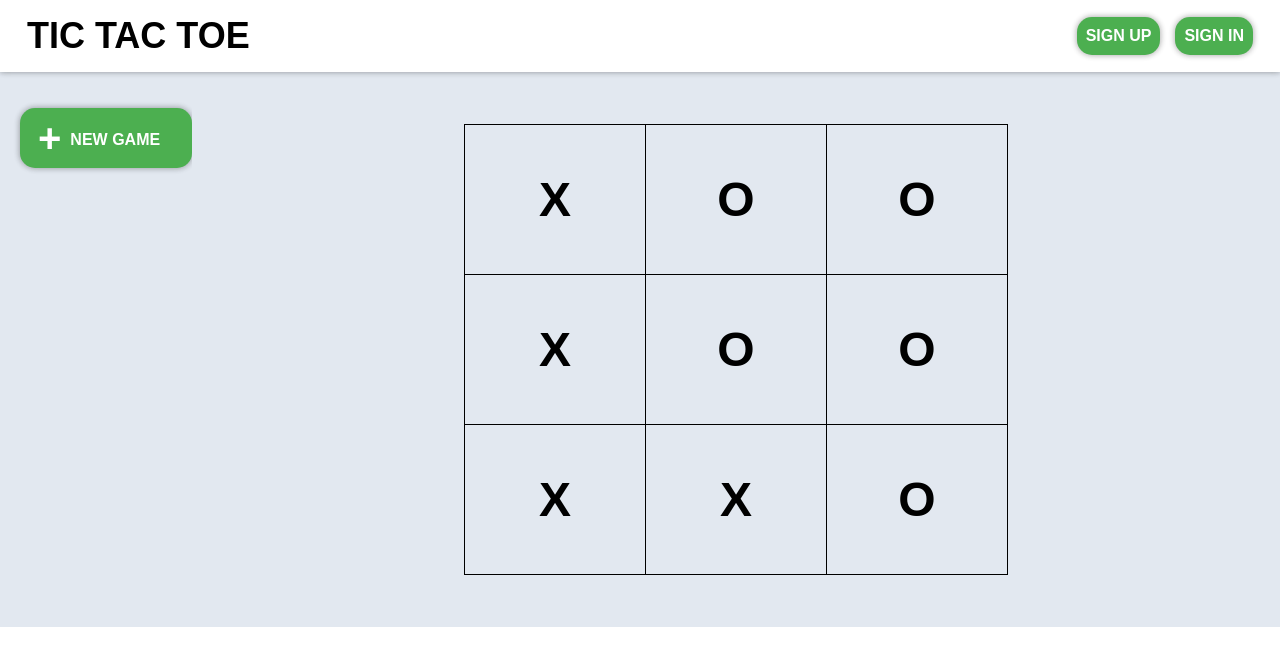
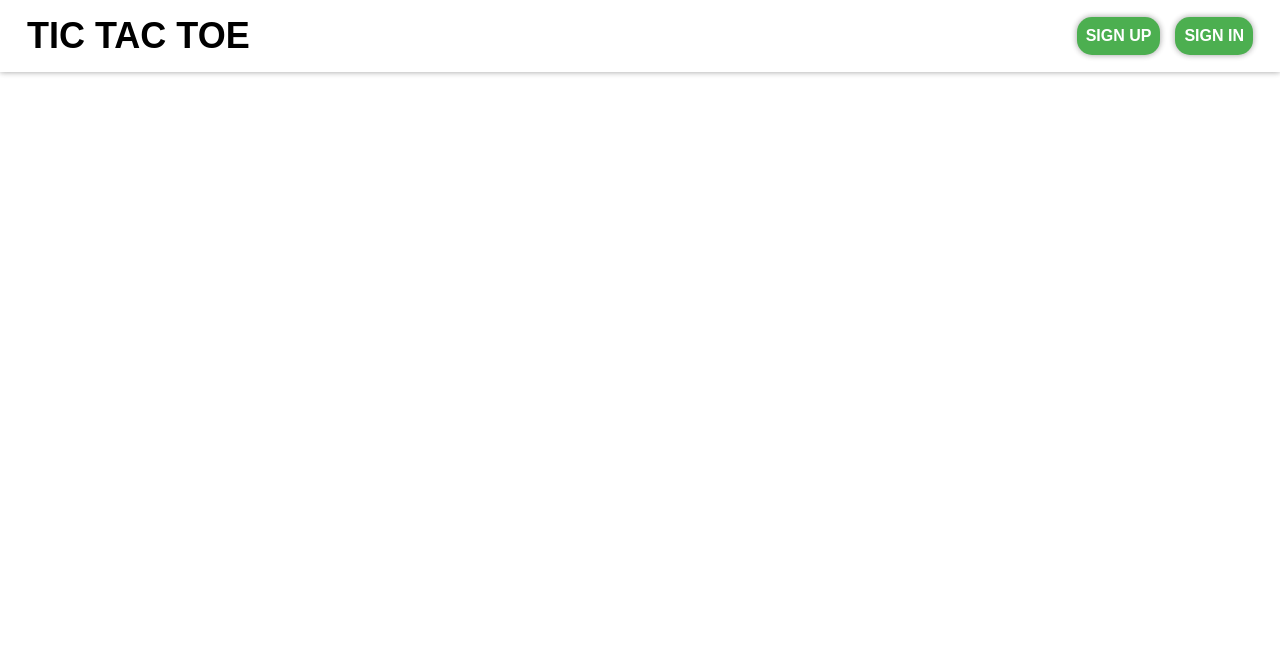
Before and after one commit to ksh009/top-tic-tac-toe, a plain HTML site: page index.html in a window 1280 px wide. Drawn offline with Linux system fonts and the light colour scheme.

Commit message:
Clean up html

```diff
--- a/index.html
+++ b/index.html
@@ -25,42 +25,7 @@
 				</header>
 
 				<main class="grid-container">
-					<div class="sidebar">
-						<button id="newGameBtn">
-							<p class="game-btn-text">NEW GAME</p>
-						</button>
-					</div>
-					<div class="game-board-container">
-						<table>
-							<tr>
-								<td></td>
-								<td></td>
-								<td></td>
-							</tr>
-							<tr>
-								<td></td>
-								<td></td>
-								<td></td>
-							</tr>
-							<tr>
-								<td></td>
-								<td></td>
-								<td></td>
-							</tr>
-						</table>
 
-						<!-- <div class="board">
-							<div class="square"></div>
-							<div class="square"></div>
-							<div class="square"></div>
-							<div class="square"></div>
-							<div class="square"></div>
-							<div class="square"></div>
-							<div class="square"></div>
-							<div class="square"></div>
-							<div class="square"></div>
-						</div> -->
-					</div>
 				</main>
 
 				<script src="script.js"></script>
@@ -68,15 +33,3 @@
 		</html>
 	</body>
 </html>
-
-<!--
-
-	Set up your project with HTML, CSS and Javascript files and get the Git repo all set up.
-	You’re going to store the gameboard as an array inside of a Gameboard object, so start there! Your players are also going to be stored in objects, and you’re probably going to want an object to control the flow of the game itself.
-	Your main goal here is to have as little global code as possible. Try tucking everything away inside of a module or factory. Rule of thumb: if you only ever need ONE of something (gameBoard, displayController), use a module. If you need multiples of something (players!), create them with factories.
-	Set up your HTML and write a JavaScript function that will render the contents of the gameboard array to the webpage (for now you can just manually fill in the array with "X"s and "O"s)
-	Build the functions that allow players to add marks to a specific spot on the board, and then tie it to the DOM, letting players click on the gameboard to place their marker. Don’t forget the logic that keeps players from playing in spots that are already taken!
-	Think carefully about where each bit of logic should reside. Each little piece of functionality should be able to fit in the game, player or gameboard objects. Take care to put them in “logical” places. Spending a little time brainstorming here can make your life much easier later!
-	Build the logic that checks for when the game is over! Should check for 3-in-a-row and a tie.
-	Clean up the interface to allow players to put in their names, include a button to start/restart the game and add a display element that congratulates the winning player!
- -->
```
